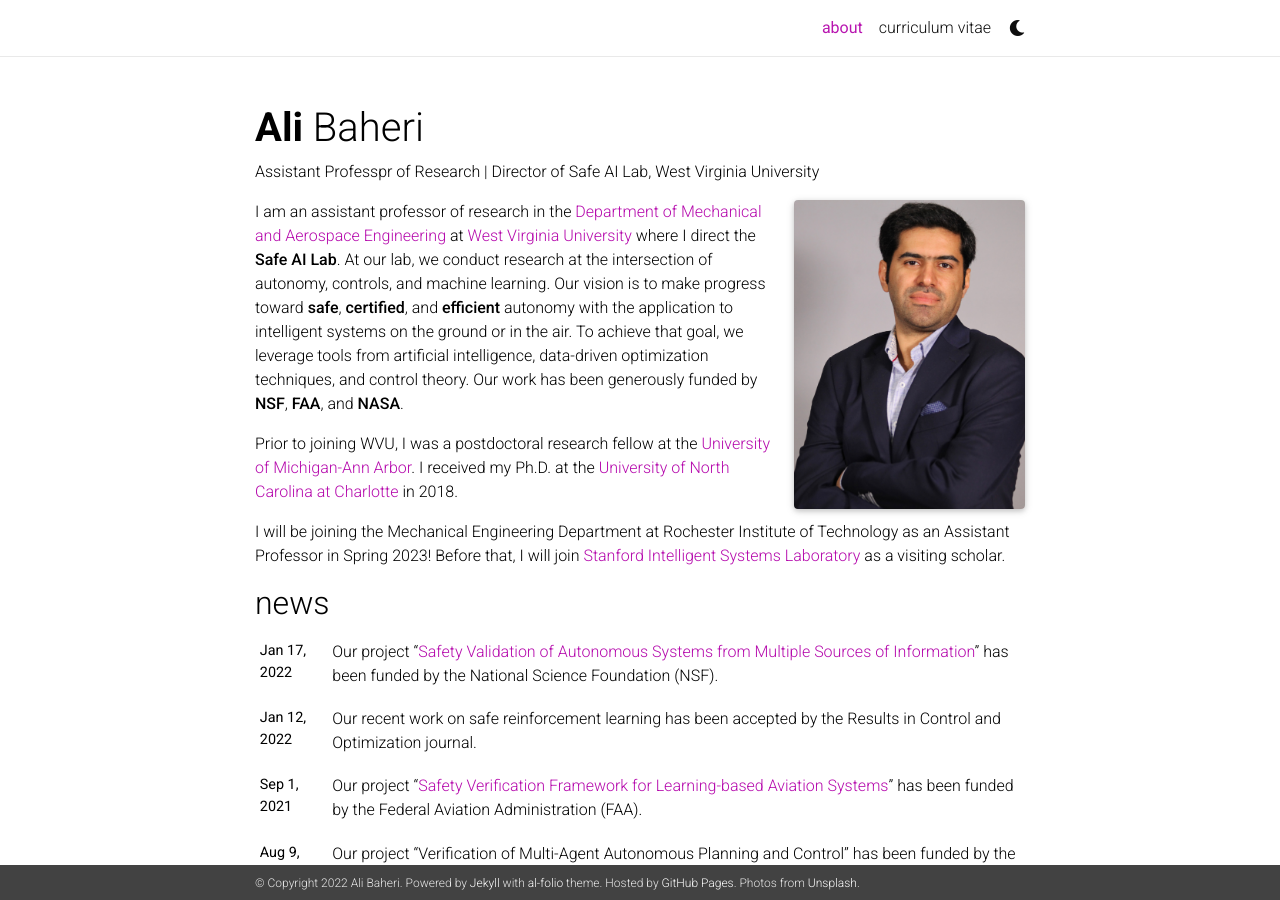
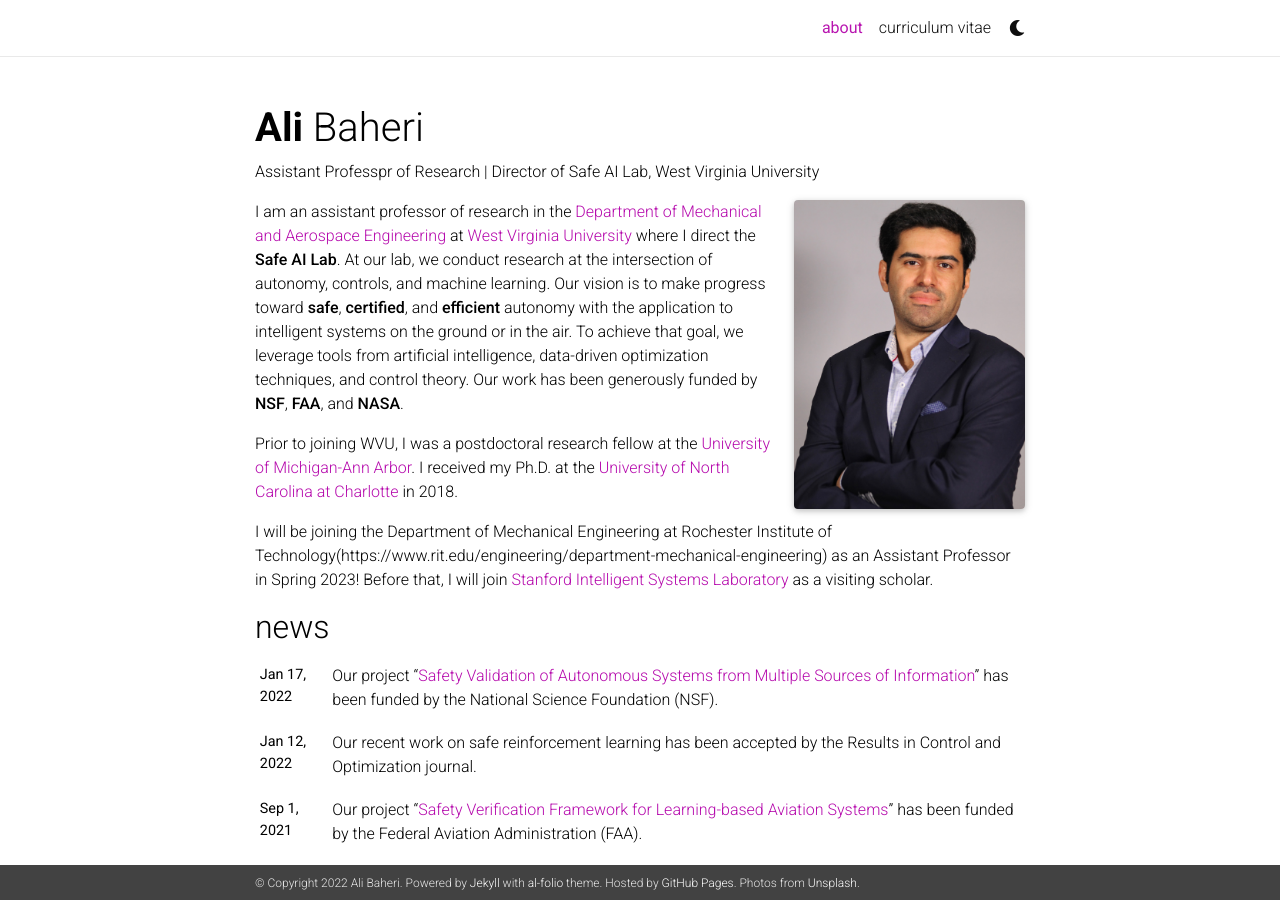
Before and after one commit to AliBaheri/alibaheri, a Jekyll site: the page built from _pages/about.md, in a window 1280 px wide and 900 px high. Built offline with Jekyll 4.4.1, drawn with Linux system fonts in a browser that asks for light colours; nearby versions of some CDN libraries; comment, search, counter and statistics services are not loaded; a style sheet for code colours, icons or effects is not loaded.

Commit message:
Update about.md

```diff
--- a/_pages/about.md
+++ b/_pages/about.md
@@ -24,4 +24,4 @@ Our vision is to make progress toward **safe**, **certified**, and **efficient**
 
 Prior to joining WVU, I was a postdoctoral research fellow at the [University of Michigan-Ann Arbor](https://umich.edu/). I received my Ph.D. at the [University of North Carolina at Charlotte](https://www.charlotte.edu/) in 2018.
 
-I will be joining the Mechanical Engineering Department at Rochester Institute of Technology as an Assistant Professor in Spring 2023! Before that, I will join [Stanford Intelligent Systems Laboratory](https://web.stanford.edu/group/sisl/cgi-bin/wordpress/) as a visiting scholar.
+I will be joining the Department of Mechanical Engineering at Rochester Institute of Technology(https://www.rit.edu/engineering/department-mechanical-engineering) as an Assistant Professor in Spring 2023! Before that, I will join [Stanford Intelligent Systems Laboratory](https://web.stanford.edu/group/sisl/cgi-bin/wordpress/) as a visiting scholar.
```
